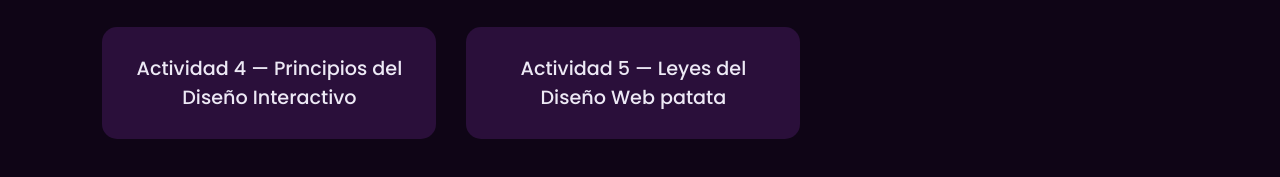
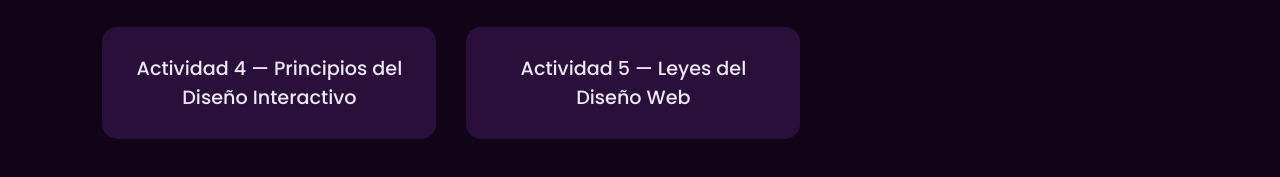
Before and after one commit to SpacialRamen/diweb_2627, a plain HTML site: page index.html in a window 1280 px wide. Shown: the part 2290-2467 px from the top of the page. Drawn offline with Linux system fonts and the light colour scheme.

Commit message:
quitar patata

```diff
--- a/index.html
+++ b/index.html
@@ -206,7 +206,7 @@
         </a>
 
         <a href="tema1/ejercicios/Ejercicio5_PabloBocanegra.pdf" style="background: #2A0F3A; padding: 25px; border-radius: 15px; width: 280px; text-align: center; color: #EDE9F5; font-size: 1.2rem; text-decoration: none; border: 2px solid transparent; transition: 0.3s;">
-            Actividad 5 — Leyes del Diseño Web patata
+            Actividad 5 — Leyes del Diseño Web
         </a>
 
     </div>
```
